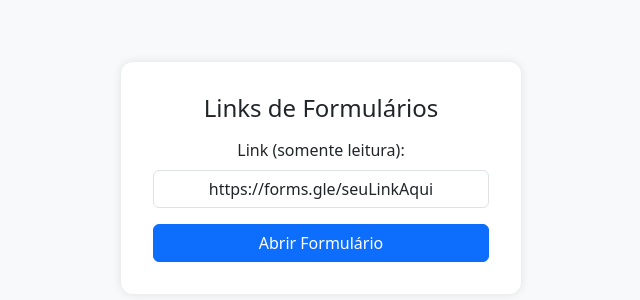
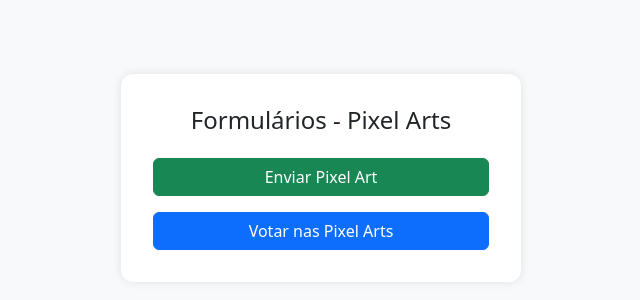
Before and after one commit to mdornell/Desenvolvimento-de-Games, a plain HTML site: page index.html in a window 1280 px wide. Shown: the part 222-522 px from the top of the page, without its empty margins (319-959 px from the left). Drawn offline with nearby package versions, Linux system fonts and the light colour scheme.

Commit message:
feat: page 1.2

```diff
--- a/index.html
+++ b/index.html
@@ -3,7 +3,7 @@
 <head>
   <meta charset="UTF-8" />
   <meta name="viewport" content="width=device-width, initial-scale=1" />
-  <title>Formulários Google</title>
+  <title>Formulários - Pixel Arts</title>
   <link href="https://cdn.jsdelivr.net/npm/bootstrap@5.3.3/dist/css/bootstrap.min.css" rel="stylesheet">
   <style>
     body {
@@ -20,30 +20,23 @@
       border-radius: 12px;
       box-shadow: 0 0 10px rgba(0,0,0,0.1);
     }
+    .btn + .btn {
+      margin-top: 1rem;
+    }
   </style>
 </head>
 <body>
   <div class="container-sm text-center">
-    <h4 class="mb-3">Links de Formulários</h4>
+    <h4 class="mb-4">Formulários - Pixel Arts</h4>
 
-    <div class="mb-3">
-      <label class="form-label">Link (somente leitura):</label>
-      <input type="url" id="linkFormulario" class="form-control text-center" readonly>
-    </div>
+    <a href="https://forms.gle/pGftoX1i3FiUASBMA" target="_blank" class="btn btn-success w-100">
+      Enviar Pixel Art
+    </a>
 
-    <div>
-      <a id="abrirFormulario" href="#" target="_blank" class="btn btn-primary w-100">Abrir Formulário</a>
-    </div>
+    <a href="https://forms.gle/FPbCCpoGyqJMGzVB8" target="_blank" class="btn btn-primary w-100">
+      Votar nas Pixel Arts
+    </a>
   </div>
-
-  <script>
-    // Defina o link do formulário manualmente aqui:
-    const linkDoFormulario = "https://forms.gle/seuLinkAqui";
-
-    // Preenche o campo de input e o botão com o link
-    document.getElementById("linkFormulario").value = linkDoFormulario;
-    document.getElementById("abrirFormulario").href = linkDoFormulario;
-  </script>
 
   <script src="https://cdn.jsdelivr.net/npm/bootstrap@5.3.3/dist/js/bootstrap.bundle.min.js"></script>
 </body>
```
